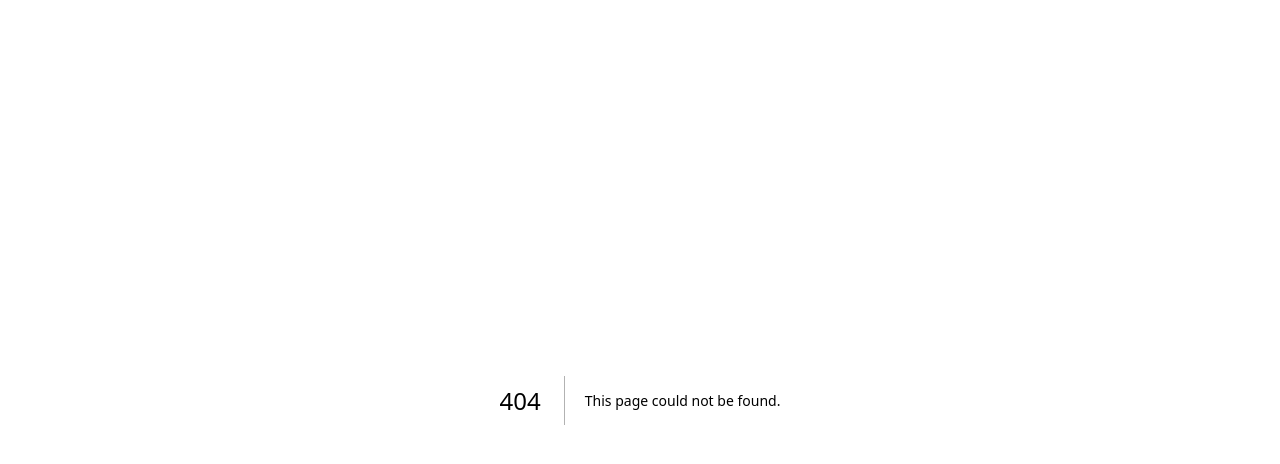
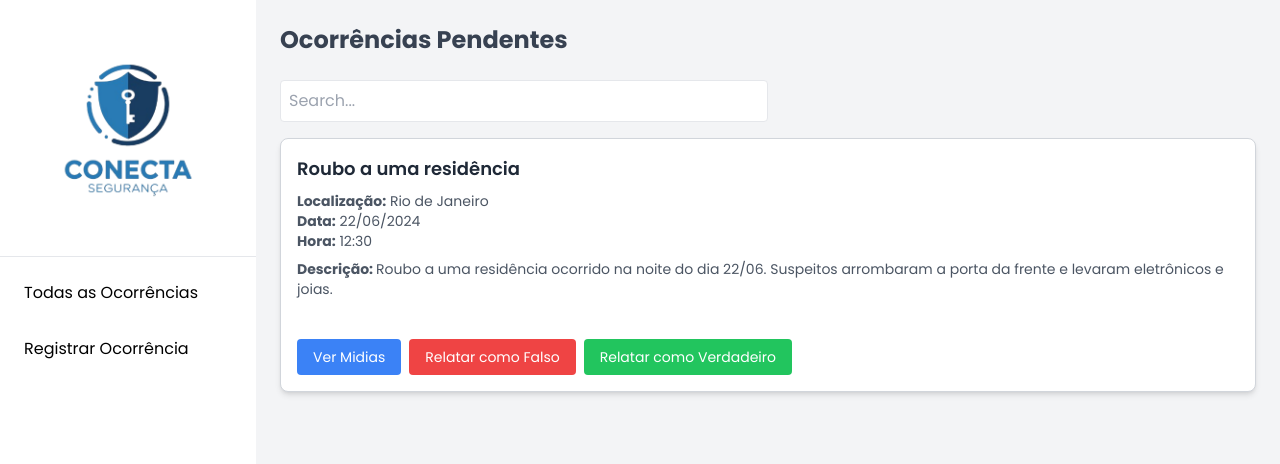
Before and after one commit to Jose-silvaa/Civis-Conectados, a Next.js app: page /account/report-review in a window 1280 px wide. Before the commit this address had no page. Shown: the top 464 px of the page. Built offline with nearby package versions, Linux system fonts and the light colour scheme; a web font is replaced by a local one.

Commit message:
Ocorrencia page

```diff
--- a/src/app/account/inbox/page.js
+++ b/src/app/account/inbox/page.js
@@ -20,6 +20,7 @@ export default function Home() {
   return (
     <div className="flex h-screen bg-gray-100 w-full">
       <main className="flex-1 p-6">
+        <h1 className="text-2xl font-bold text-gray-700 mb-6">Todas as Ocorrências</h1>
         <div className="mb-4">
             <input
               type="text"
@@ -29,7 +30,7 @@ export default function Home() {
               className="w-3/6 p-2 border rounded focus:outline-none focus:border-blue-500"
             />
         </div>
-        <ReportCard title="Roubo a uma residência" location="Rio de Janeiro" date="22/06/2024" time="12:30" description="Roubo a uma residência ocorrido na noite do dia 22/06. Suspeitos arrombaram a porta da frente e levaram eletrônicos e joias." status="Pendente" media={media}/>
+        <ReportCard title="Roubo a uma residência" location="Rio de Janeiro" date="22/06/2024" time="12:30" description="Roubo a uma residência ocorrido na noite do dia 22/06. Suspeitos arrombaram a porta da frente e levaram eletrônicos e joias." status="Pendente" media={media} adm={false}/>
       </main>
     </div>
   );
--- a/src/app/account/layout.js
+++ b/src/app/account/layout.js
@@ -1,4 +1,5 @@
 import Sidebar from "@/components/SideBar";
+
 
 export default function AccountLayout({
     children,
@@ -9,7 +10,6 @@ export default function AccountLayout({
         <nav>
           <Sidebar/>
         </nav>
-
         {children}
       </section>
     )
--- /dev/null
+++ b/src/app/account/report-review/page.js
@@ -0,0 +1,37 @@
+"use client"
+
+import ReportCard from "@/components/ReportCard/ReportCard"
+import { useState } from "react";
+
+export default function ReportReview(){
+
+    const [status, setStatus] = useState("Pendente")
+    const [searchQuery, setSearchQuery] = useState('');
+
+    const handleSearchChange = (event) => {
+      setSearchQuery(event.target.value);
+    };
+
+
+    const media = [
+        { type: "image", url: "../../assets/foto-unsplash.jpg"},
+      ];
+
+    return(
+        <div className="flex h-screen bg-gray-100 w-full">
+            <section className="flex-1 p-6">
+                <h1 className="text-2xl font-bold text-gray-700 mb-6">Ocorrências Pendentes</h1>
+                <div className="mb-4">
+                    <input
+                    type="text"
+                    placeholder="Search..."
+                    value={searchQuery}
+                    onChange={handleSearchChange}
+                    className="w-3/6 p-2 border rounded focus:outline-none focus:border-blue-500"
+                    />
+                  </div>
+                <ReportCard title="Roubo a uma residência" location="Rio de Janeiro" date="22/06/2024" time="12:30" description="Roubo a uma residência ocorrido na noite do dia 22/06. Suspeitos arrombaram a porta da frente e levaram eletrônicos e joias." status="Pendente" media={media} adm={true}/>
+            </section>
+        </div>
+    )
+}
--- a/src/app/account/report/page.js
+++ b/src/app/account/report/page.js
@@ -6,7 +6,7 @@ import { useState } from "react";
 export default function CreateReport() {
 
     const [error, setError] = useState('')
-    const [formReport, setFormReport] = useState({
+    const [localReport, setLocalReport] = useState({
         title : '',
         date : '',
         time : '',
@@ -18,12 +18,13 @@ export default function CreateReport() {
     const handleSubmit = (e) =>{
         e.preventDefault();
 
-        if (!formReport.title || !formReport.date || !formReport.time || !formReport.description) {
+
+        if (!localReport.title || !localReport.date || !localReport.time || !localReport.description) {
             setError("Por favor, preencha todos os campos");
             return;
         }
 
-        setFormReport({
+        setLocalReport({
             title: "",
             date: "",
             time: "",
@@ -37,7 +38,7 @@ export default function CreateReport() {
     const handleChange = (e) => {
         const {name, value} = e.target;
 
-        setFormReport((prevData) => ({
+        setLocalReport((prevData) => ({
             ...prevData,
             [name] : value
 
@@ -45,7 +46,7 @@ export default function CreateReport() {
     }
 
     const handleCityChange = (selectedCity) => {
-        setFormReport((prevState) => ({
+        setLocalReport((prevState) => ({
           ...prevState,
           city: selectedCity,
         }));
@@ -53,7 +54,7 @@ export default function CreateReport() {
 
 
     const handleMediaChange = (e) => {
-        setFormReport((prevState) => ({
+        setLocalReport((prevState) => ({
           ...prevState,
           media: Array.from(e.target.files),
         }));
@@ -61,6 +62,8 @@ export default function CreateReport() {
 
 
     return (
+
+
       <div className="h-screen w-full mx-auto p-6 bg-gray-100 shadow-lg pt-10">
         <h1 className="text-2xl font-bold text-gray-700 mb-6">Criar nova ocorrência</h1>
         {error && <p className="text-red-500 text-sm mb-4">{error}</p>}
@@ -73,7 +76,7 @@ export default function CreateReport() {
                 type="text"
                 id="title"
                 name="title"
-              value={formReport.title}
+                value={localReport.title}
                 className="mt-1 p-2 w-full border border-gray-300 rounded"
                 placeholder="Informe o título da Ocorrência"
                 onChange={handleChange}
@@ -81,7 +84,7 @@ export default function CreateReport() {
             </div>
 
             <div className="mb-4">
-            <CityDropdown value={formReport.city} onChange={handleCityChange}/>
+              <CityDropdown value={localReport.city} onChange={handleCityChange}/>
             </div>
 
             <div className="mb-4 flex space-x-4">
@@ -91,7 +94,7 @@ export default function CreateReport() {
                   type="date"
                   id="date"
                   name="date"
-                value={formReport.date}
+                  value={localReport.date}
                   className="mt-1 p-2 w-full border border-gray-300 rounded"
                   onChange={handleChange}
                 />
@@ -102,7 +105,7 @@ export default function CreateReport() {
                   type="time"
                   id="time"
                   name="time"
-                value={formReport.time}
+                  value={localReport.time}
                   className="mt-1 p-2 w-full border border-gray-300 rounded"
                   onChange={handleChange}
                 />
@@ -116,7 +119,7 @@ export default function CreateReport() {
                 className="mt-1 p-2 w-full border border-gray-300 rounded"
                 rows="4"
                 name="description"
-              value={formReport.description}
+                value={localReport.description}
                 placeholder="Descreva a ocorrência"
                 onChange={handleChange}
               ></textarea>
--- a/src/app/auth/login/page.js
+++ b/src/app/auth/login/page.js
@@ -8,11 +8,11 @@ export default function Login(){
 
         <form action="#" method="POST" className="space-y-4">
           <div>
-            <label htmlFor="username" className="block text-sm font-medium text-gray-700">Username</label>
+            <label htmlFor="email" className="block text-sm font-medium text-gray-700">Email</label>
             <input
-              type="text"
-              id="username"
-              name="username"
+              type="email"
+              id="email"
+              name="email"
               required
               className="w-full px-3 py-2 mt-1 border border-gray-300 rounded-lg focus:outline-none focus:ring focus:ring-blue-200"
             />
--- a/src/components/ReportCard/ReportCard.js
+++ b/src/components/ReportCard/ReportCard.js
@@ -1,10 +1,12 @@
 import { useState } from "react";
 import Image from "next/image";
 import Logo from "../../assets/foto-unsplash.jpg"
+import StatusReport from "../StatusReport/StatusReport";
 // import Video from "../../assets/video.mp4"
 
 
-export default function ReportCard({ title, location, date, time, description, status, media }) {
+export default function ReportCard({ title, location, date, time, description, media, adm }) {
+
 
     const [showDetails, setShowDetails] = useState(false);
 
@@ -18,17 +20,6 @@ export default function ReportCard({ title, location, date, time, description, s
 
         <div className="flex justify-between items-center mb-2">
           <h2 className="text-lg font-semibold text-gray-800">{title}</h2>
-          <span
-            className={`px-2 py-1 text-sm rounded ${
-              status === "Pendente"
-                ? "bg-yellow-100 text-yellow-700"
-                : status === "Confirmado"
-                ? "bg-green-100 text-green-700"
-                : "bg-gray-100 text-gray-700"
-            }`}
-          >
-            {status}
-          </span>
         </div>
 
         <p className="text-sm text-gray-600">
@@ -43,18 +34,31 @@ export default function ReportCard({ title, location, date, time, description, s
           <strong>Hora:</strong> {time}
         </p>
 
-
-        <p className="text-sm text-gray-700 mt-2">
+        <p className="text-sm text-gray-600 mt-2">
+          <strong>Descrição: </strong>
           {description}
         </p>
 
-        <div className="mt-4 flex justify-end gap-2">
+        <div className="mt-10 flex justify-start gap-2">
           <button className="px-4 py-2 text-sm bg-blue-500 text-white rounded hover:bg-blue-600 transition" onClick={handleDetailsClick}>
           {showDetails ? "Fechar" : "Ver Midias"}
           </button>
-          <button className="px-4 py-2 text-sm bg-red-500 text-white rounded hover:bg-red-600 transition">
-            Relatar como Falso
-          </button>
+
+          {adm ? (
+            <>
+              <button className="px-4 py-2 text-sm bg-red-500 text-white rounded hover:bg-red-600 transition">
+                Relatar como Falso
+              </button>
+              <button className="px-4 py-2 text-sm bg-green-500 text-white rounded hover:bg-green-600 transition">
+                Relatar como Verdadeiro
+              </button>
+            </>
+          ) : (
+            <button className="px-4 py-2 text-sm bg-blue-500 text-white rounded hover:bg-blue-600 transition">
+            Fazer Comentário
+            </button>
+          )}
+
         </div>
         {showDetails && (
         <div className="mt-4">
--- a/src/components/SideBar.js
+++ b/src/components/SideBar.js
@@ -1,27 +1,41 @@
+"use client"
+
+
+import Image from "next/image";
+import newLogo from "../assets/conecta.png"
 import Link from 'next/link';
+import { useState } from 'react';
 
 
 
 export default function Sidebar() {
 
+  const [reportReview, setReportReview] = useState(false)
+
+
+  const showReportReview = ()=>{
+    setReportReview(!reportReview);
+  }
+
   return (
     <div className="w-64 h-full bg-red shadow-md flex flex-col">
-      <div className="flex items-center justify-center p-4 border-b">
-        {/* <img src="/logo.png" alt="App Logo" className="h-12 w-auto" /> */}
+      <div className="flex items-center justify-center p-2 border-b">
+        <Image src={newLogo} width="500"  alt="logo"/>
       </div>
 
       <nav className="flex-1 p-4 space-y-4">
-        <Link href="/account/inbox" className="block p-2 rounded hover:bg-gray-200">
+        <Link href="/account/inbox" onClick={showReportReview} className="block p-2 rounded hover:bg-gray-200">
           Todas as Ocorrências
         </Link>
+
+        {reportReview && (
+          <Link href="/account/report-review" className="block p-2 rounded hover:bg-gray-200 ml-4">
+           Ocorrências Pendentes
+          </Link>
+        )}
+
         <Link href="/account/report" className="block p-2 rounded hover:bg-gray-200">
           Registrar Ocorrência
-        </Link>
-        <Link href="/notifications" className="block p-2 rounded hover:bg-gray-200">
-          Notifications
-        </Link>
-        <Link href="/profile" className="block p-2 rounded hover:bg-gray-200">
-          Profile
         </Link>
       </nav>
 
--- /dev/null
+++ b/src/components/StatusReport/StatusReport.js
@@ -0,0 +1,21 @@
+
+
+export default function StatusReport({ status, onChange }) {
+
+  return (
+    <select
+      value={status}
+      onChange={(e) => onChange(e.target.value)}
+      className={`px-2 py-1 text-sm rounded cursor-pointer ${
+        status === "Pendente"
+          ? "bg-yellow-100 text-yellow-700"
+          : status === "Confirmado"
+          ? "bg-green-100 text-green-700"
+          : "bg-gray-100 text-gray-700"
+      }`}
+    >
+      <option value="Pendente">Pendente</option>
+      <option value="Confirmado">Confirmado</option>
+    </select>
+  );
+}
```
Also changed, not shown: src/assets/conecta.png (added), src/assets/oficial.jpeg (added). Lines whose indentation alone changed are shown as unchanged.
